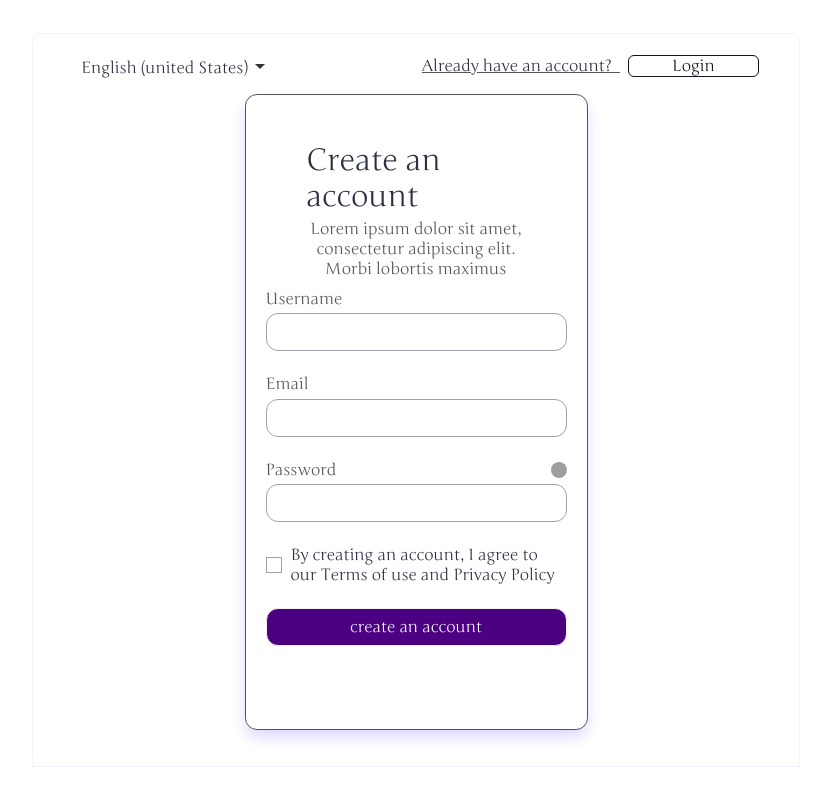
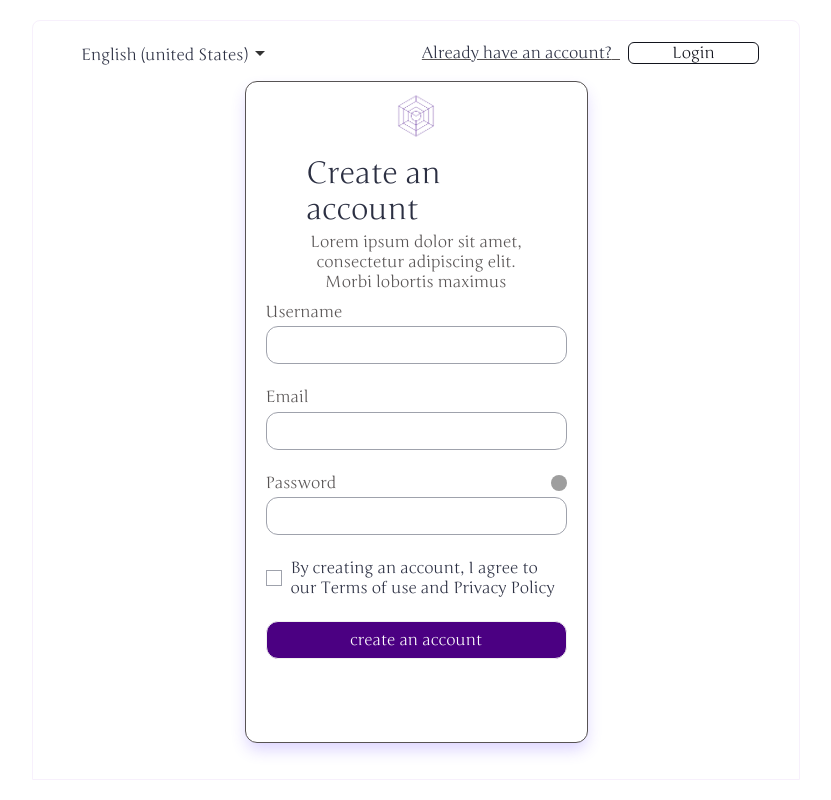
Before and after one commit to rishabh-17/contextify-ai, a React (Vite) app in the folder client/: page /signup in a window 1280 px wide. Shown: the whole page, without its empty margins (224-1055 px from the left). Built offline with nearby package versions, Linux system fonts and the light colour scheme; grey boxes are pictures that could not be loaded.

Commit message:
login signup

```diff
--- a/client/src/pages/SignIn/index.jsx
+++ b/client/src/pages/SignIn/index.jsx
@@ -1,5 +1,6 @@
 import React from "react";
 import { useNavigate } from "react-router-dom";
+import { Text, Img, Input, Button } from "../../components";
 
 import axios from "axios";
 export default function LoginPage() {
@@ -121,8 +122,14 @@ export default function LoginPage() {
       </div>
       <div className="w-full max-w-md p-5 flex flex-col items-center justify-center space-y-6 md:p-10">
         <div className="container-xs w-full flex flex-col items-center gap-[10px] rounded-[32px] border border-solid  m-4 border-gray-700 p-5 pt-1 md:p-5  bg-[#fff] shadow-md">
+          <Img
+            src="images/logo.png"
+            // src="images/img_frame_purple_900.svg"
+            alt="image"
+            className="my-0 pb-0 h-[60px]"
+          />
           <div className="flex w-full flex-col items-center gap-1 md:w-full">
-            <div className="h-[40px] w-[40px] rounded-[20px] bg-gray-400_01" />
+            {/* <div classNam e="h-[40px] w-[40px] rounded-[20px] bg-gray-400_01" /> */}
             <a href="#">
               <p className="text-blue_gray-900 text-3xl">Login</p>
             </a>
--- a/client/src/pages/SignUp/index.jsx
+++ b/client/src/pages/SignUp/index.jsx
@@ -2,6 +2,7 @@ import React from "react";
 import { useNavigate } from "react-router-dom";
 import axios from "axios";
 import { googleLogout, useGoogleLogin } from "@react-oauth/google";
+import { Text, Img, Input, Button } from "../../components";
 import { GoogleLogin } from "@react-oauth/google";
 export default function SignUpPage() {
   const navigate = useNavigate();
@@ -101,6 +102,7 @@ export default function SignUpPage() {
                   <span className="text-gray-900_01">&nbsp;&nbsp;</span>
                 </p>
               </div>
+
               <button
                 className="min-w-[131px] rounded-md border border-solid border-gray-900_01 text-gray-900_01 sm:px-5"
                 onClick={() => navigate("/signin")}
@@ -111,8 +113,14 @@ export default function SignUpPage() {
           </div>
 
           <div className="container-xs w-[50%] sm:w-full flex flex-col items-center gap-[10px] rounded-[32px] border border-solid  m-4 border-gray-700 p-5 pt-1 md:p-5  bg-[#fff] shadow-md rounded-xl">
+            <Img
+              src="images/logo.png"
+              // src="images/img_frame_purple_900.svg"
+              alt="image"
+              className="my-0 pb-0 h-[60px]"
+            />
             <div className="flex w-[73%] flex-col items-center gap-1 md:w-full">
-              <div className="h-[40px] w-[40px] rounded-[20px] bg-gray-400_01" />
+              {/* <div className="h-[40px] w-[40px] rounded-[20px] bg-gray-400_01" /> */}
               <a href="#">
                 <p className="text-blue_gray-900 text-3xl">Create an account</p>
               </a>
```
